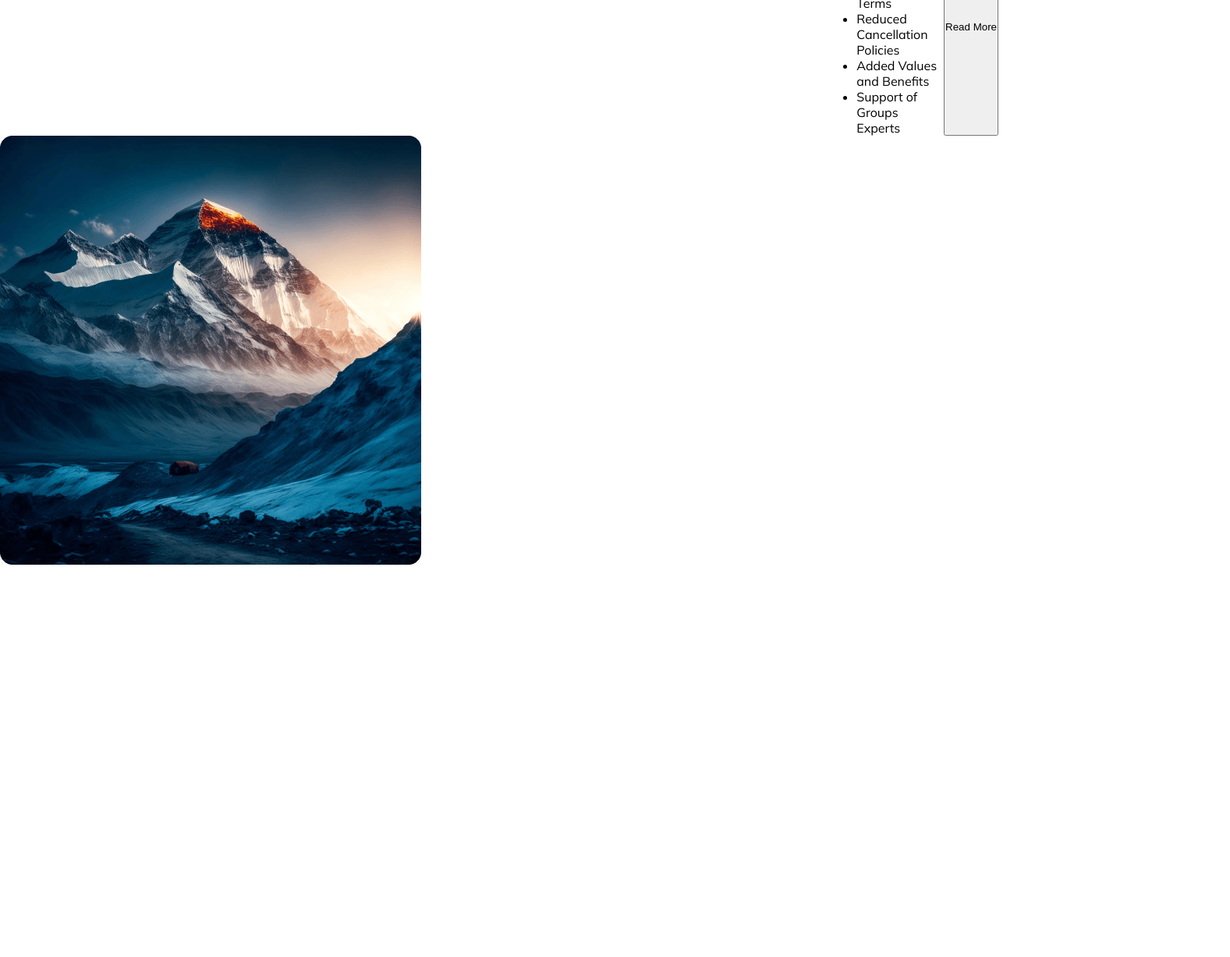
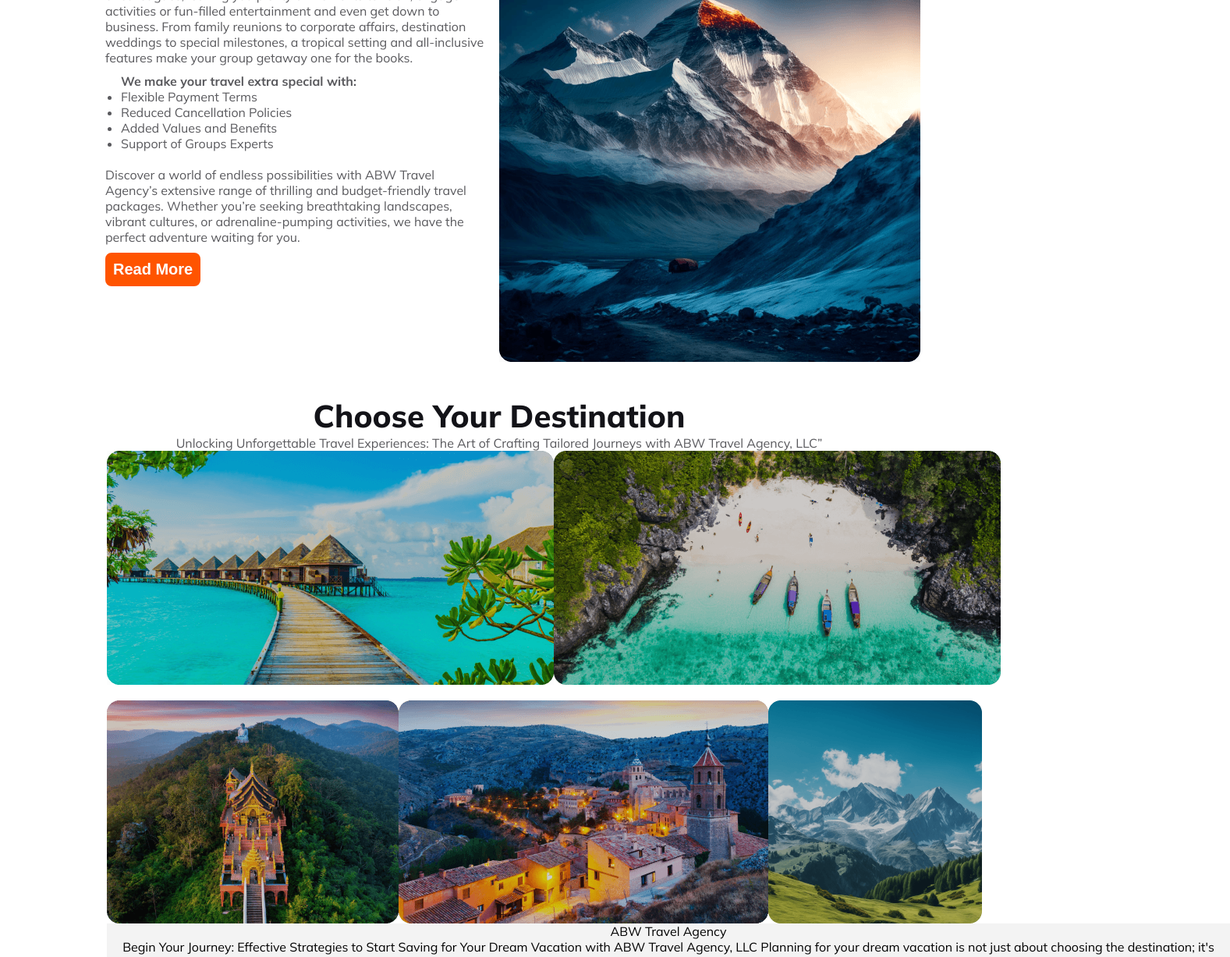
Before and after one commit to ajgorhrubel/Travel-Agency-Website, a plain HTML site: page index.html in a window 1280 px wide. Shown: the part 732-1959 px from the top of the page at 78% size, 1577 px wide, since content can reach past the window. Before the commit the page ends 1460 px from the top, so only its background shows below. Drawn offline with Linux system fonts and the light colour scheme.

Commit message:
footer added

```diff
--- a/CSS/style.css
+++ b/CSS/style.css
@@ -97,6 +97,93 @@ body {
   background: #ff5400;
   color: #ff5400;
 }
+.main-section-title {
+  display: flex;
+  margin-top: 20px;
+}
 .packages {
+  width: 50%;
+  margin-left: 135px;
+  margin-right: 15px;
+  margin-bottom: 10px;
+}
+.main-headers {
+  color: #131318;
+  font-family: Mulish;
+  font-size: 40px;
+  font-style: normal;
+  font-weight: 800;
+  line-height: normal;
+}
+.main-title {
+  color: rgba(19, 19, 24, 0.7);
+  font-size: 16px;
+  font-weight: 400;
+  margin-bottom: 10px;
+  line-height: 20px;
+}
+.main-special-offer {
+  color: rgba(19, 19, 24, 0.7);
+  font-size: 16px;
+  font-weight: 400;
+  margin-left: 20px;
+  margin-bottom: 20px;
+  line-height: 20px;
+}
+.input-button {
+  border-radius: 8px;
+  background: #ff5400;
+  border: none;
+  padding: 10px;
+  color: #fff;
+  text-align: center;
+  font-size: 20px;
+  font-weight: 800;
+}
+
+.packages-images {
+  width: 50%;
+  margin-right: 100px;
+}
+.select-destination {
+  color: #131318;
+  text-align: center;
+  font-size: 40px;
+  font-style: normal;
+  font-weight: 800;
+  line-height: normal;
+  margin-top: 40px;
+}
+.destination-content {
+  color: rgba(19, 19, 24, 0.7);
+  text-align: center;
+  font-size: 16px;
+  font-style: normal;
+  font-weight: 400;
+  line-height: 20px;
+}
+.images-tour {
+  border-radius: 16px;
+  background: linear-gradient(0deg, rgba(19, 19, 24, 0.2) 0%);
+  margin-left: 137px;
+  margin-right: 200px;
   display: flex;
+  justify-content: space-between;
 }
+.three-country-tour {
+  margin-left: 137px;
+  margin-top: 20px;
+  display: grid;
+  grid-template-columns: repeat(3, 1fr);
+  justify-items: auto;
+}
+.footer-content {
+  background: rgba(19, 19, 24, 0.05);
+  width: 1440px;
+  height: 502px;
+  flex-shrink: 0;
+  margin-left: 137px;
+  margin-right: 20px;
+  text-align: center;
+  justify-content: center;
+}
--- a/index.html
+++ b/index.html
@@ -6,6 +6,10 @@
     <title>ABW Travel Agency</title>
     <link rel="stylesheet" href="./CSS/style.css" />
     <link rel="stylesheet" href="./CSS/responsive.css" />
+    <link
+      rel="stylesheet"
+      href="https://cdnjs.cloudflare.com/ajax/libs/font-awesome/6.5.1/css/all.min.css"
+    />
   </head>
   <body>
     <header>
@@ -47,30 +51,75 @@
         </div>
       </div>
     </header>
+
     <main>
+      <section>
+        <section class="main-section-title">
           <div class="packages">
-        <h2 class="main-headers">Our Group Services</h2>
+            <h2 class="main-headers">Our Popular Tours</h2>
             <p class="main-title">
-          Group travel maximizes quality time with your friends, family or
-          colleagues, leaving you plenty of moments to relax, engage in
-          activities or fun-filled entertainment and even get down to business.
-          From family reunions to corporate affairs, destination weddings to
-          special milestones, a tropical setting and all-inclusive features make
-          your group getaway one for the books.
+              Our popular travel maximizes quality time with your friends,
+              family or colleagues, leaving you plenty of moments to relax,
+              engage in activities or fun-filled entertainment and even get down
+              to business. From family reunions to corporate affairs,
+              destination weddings to special milestones, a tropical setting and
+              all-inclusive features make your group getaway one for the books.
             </p>
-        <ul>
+            <ul class="main-special-offer">
               <h4>We make your travel extra special with:</h4>
               <li>Flexible Payment Terms</li>
               <li>Reduced Cancellation Policies</li>
               <li>Added Values and Benefits</li>
               <li>Support of Groups Experts</li>
             </ul>
-        <input type="button" value="Read More" />
+            <p class="main-title">
+              Discover a world of endless possibilities with ABW Travel Agency’s
+              extensive range of thrilling and budget-friendly travel packages.
+              Whether you’re seeking breathtaking landscapes, vibrant cultures,
+              or adrenaline-pumping activities, we have the perfect adventure
+              waiting for you.
+            </p>
+            <input type="button" value="Read More" class="input-button" />
           </div>
           <div class="packages-images">
             <img src="./Images/Rectangle 4.png" alt="" />
           </div>
+        </section>
+        <section class="main-travel-spot">
+          <div class="two-country-tour">
+            <h3 class="select-destination">Choose Your Destination</h3>
+            <div class="destination-content">
+              Unlocking Unforgettable Travel Experiences: The Art of Crafting
+              Tailored Journeys with ABW Travel Agency, LLC”
+            </div>
+            <div class="images-tour">
+              <img src="./Images/maldivs.png" alt="" />
+              <img src="./Images/Indonesia.png" alt="" />
+            </div>
+            <div class="three-country-tour">
+              <img src="./Images/srilanka.png" alt="" />
+              <img src="./Images/north america.png" alt="" />
+              <img src="./Images/kashmir.png" alt="" />
+            </div>
+          </div>
+        </section>
+      </section>
     </main>
-    <footer></footer>
+    <footer class="footer-content">
+      <div class="footer-nav">ABW Travel <span>Agency</span></div>
+      <div class="p-footer">
+        Begin Your Journey: Effective Strategies to Start Saving for Your Dream
+        Vacation with ABW Travel Agency, LLC Planning for your dream vacation is
+        not just about choosing the destination; it's about embarking on an
+        unforgettable journey.
+      </div>
+      <div class="footer-icons">
+        <i class="fa-brands fa-twitter"></i>
+        <i class="fa-brands fa-facebook"></i>
+        <i class="fa-brands fa-instagram"></i>
+        <i class="fa-brands fa-github"></i>
+      </div>
+      <div class="footer-reserved">2024,All Rights Reserved</div>
+    </footer>
   </body>
 </html>
```
Also changed, not shown: Images/Indonesia.png (renamed from Images/Rectangle 8.png), Images/kashmir.png (renamed from Images/Rectangle 9.png), Images/maldivs.png (renamed from Images/Rectangle 5.png), Images/north america.png (renamed from Images/Rectangle 7.png), Images/srilanka.png (renamed from Images/Rectangle 6.png). Lines whose indentation alone changed are shown as unchanged.
